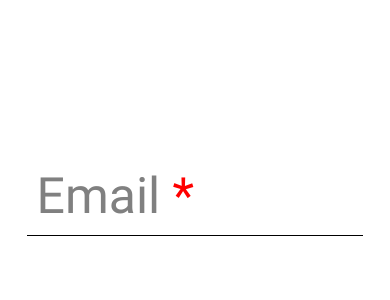
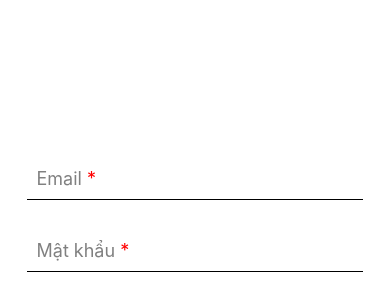
Before and after one commit to huycse31501/Studyverse_LVTN_232, a React Native app: screen / in a window 390 px wide. Shown: the part 202-502 px from the top of the page. Built offline with nearby package versions, Linux system fonts and the light colour scheme.

Commit message:
chore: done text input component

```diff
--- a/App.tsx
+++ b/App.tsx
@@ -4,6 +4,7 @@ import TextInputField from './component/signin-signup/TextInputField';
 import * as Font from 'expo-font';
 import * as SplashScreen from 'expo-splash-screen';
 import React, { useEffect, useState } from 'react';
+import PasswordInputField from './component/signin-signup/PasswordInputField';
 
 export default function App() {
 
@@ -14,7 +15,7 @@ export default function App() {
         try {
           await SplashScreen.preventAutoHideAsync();
           await Font.loadAsync({
-            'roboto': require('./assets/fonts/Roboto-Regular.ttf'),
+            'roboto-regular': require('./assets/fonts/Roboto-Regular.ttf'),
           });
         } catch (e) {
           console.warn('Error loading fonts', e);
@@ -36,6 +37,7 @@ export default function App() {
       <StatusBar style='dark' />
         <View style={styles.container}>
           <TextInputField placeHolder='Email' required />
+          <PasswordInputField placeHolder='Mật khẩu' />
         </View>
     </>
   );
--- a/component/signin-signup/PasswordInputField.tsx
+++ b/component/signin-signup/PasswordInputField.tsx
@@ -0,0 +1,67 @@
+import React, { useState } from "react";
+import { StyleSheet, Text, TextInput, View } from "react-native";
+import TextInputFieldProps from "../type/TextInputField";
+import PasswordInputFieldProps from "../type/PasswordInputField";
+
+const PasswordInputField = ({ placeHolder }: PasswordInputFieldProps) => {
+  const [isFocused, setIsFocused] = useState(false);
+  const [value, setValue] = useState("");
+
+  // Function to handle the focus state
+  const handleFocus = () => setIsFocused(true);
+  const handleBlur = () => setIsFocused(false);
+
+  return (
+    <View style={styles.container}>
+      {!value && !isFocused && (
+        <Text style={styles.placeholder}>
+          {placeHolder}
+          {<Text style={styles.asterisk}> *</Text>}
+        </Text>
+      )}
+      <TextInput
+        style={[
+          styles.input,
+          !value && !isFocused ? styles.inputPlaceholder : null,
+        ]}
+        value={value}
+        onChangeText={setValue}
+        onFocus={handleFocus}
+        onBlur={handleBlur}
+        autoCorrect={false}
+      />
+    </View>
+  );
+};
+
+const styles = StyleSheet.create({
+  container: {
+    paddingHorizontal: 10,
+    paddingVertical: 5,
+    borderBottomWidth: 1,
+    borderBottomColor: 'black',
+    marginVertical: 20,
+    position: 'relative',
+    fontFamily: 'roboto-regular',
+
+  },
+  input: {
+    fontSize: 18,
+    color: 'black',
+  },
+  inputPlaceholder: {
+    color: 'transparent',
+  },
+  placeholder: {
+    position: 'absolute',
+    left: 10,
+    bottom: 10,
+    fontSize: 18,
+    color: 'grey',
+  },
+  asterisk: {
+    color: 'red',
+  },
+});
+
+export default PasswordInputField;
--- a/component/signin-signup/TextInputField.tsx
+++ b/component/signin-signup/TextInputField.tsx
@@ -2,7 +2,7 @@ import React, { useState } from "react";
 import { StyleSheet, Text, TextInput, View } from "react-native";
 import TextInputFieldProps from "../type/TextInputField";
 
-const InputField = ({ placeHolder, required }: TextInputFieldProps) => {
+const TextInputField = ({ placeHolder, required }: TextInputFieldProps) => {
   const [isFocused, setIsFocused] = useState(false);
   const [value, setValue] = useState("");
 
@@ -41,6 +41,8 @@ const styles = StyleSheet.create({
     borderBottomColor: 'black',
     marginVertical: 20,
     position: 'relative',
+    fontFamily: 'roboto-regular',
+
   },
   input: {
     fontSize: 18,
@@ -53,13 +55,12 @@ const styles = StyleSheet.create({
     position: 'absolute',
     left: 10,
     bottom: 10,
-    fontSize: 50,
+    fontSize: 18,
     color: 'grey',
-    fontFamily: 'roboto',
   },
   asterisk: {
     color: 'red',
   },
 });
 
-export default InputField;
+export default TextInputField;
--- a/component/type/PasswordInputField.d.ts
+++ b/component/type/PasswordInputField.d.ts
@@ -0,0 +1,5 @@
+interface PasswordInputFieldProps {
+    placeHolder: string,
+}
+
+export default PasswordInputFieldProps
```
Also changed, not shown: package.json (+6 -6 lines), 1 other file (tests, documents, lock files or other folders).
